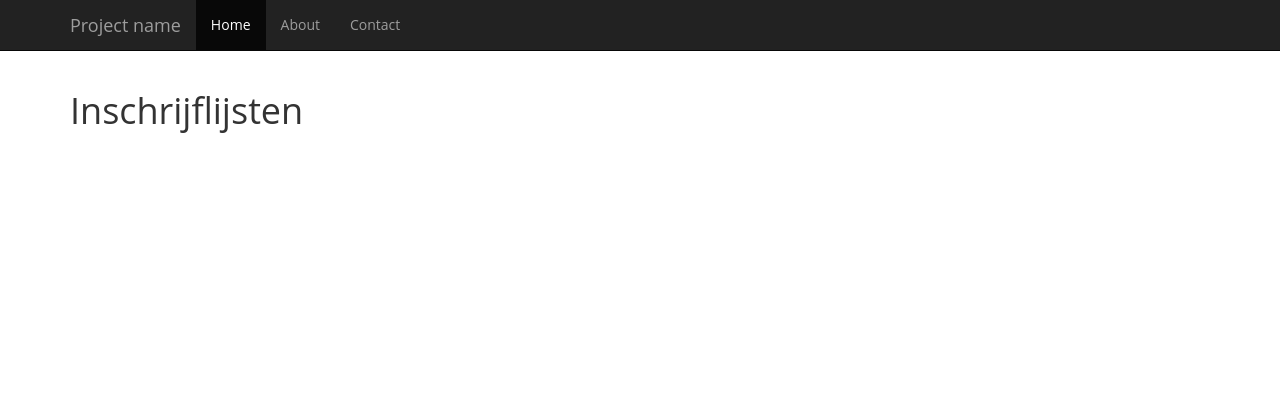
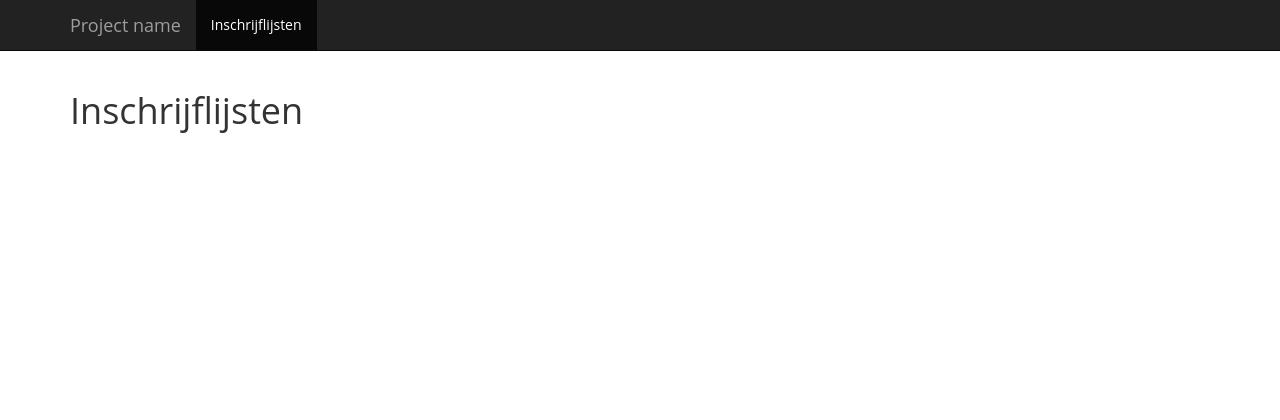
Before and after one commit to ASO-Alembic/Inschrijflijst, a Django app: page /events/ in a window 1280 px wide. Shown: the top 420 px of the page. Run offline with Django 3.2, Linux system fonts and the light colour scheme; the visitor is signed in with stand-in values (Sample User, id 1); data that the repository does not hold is empty; some libraries are stand-ins or nearby versions.

Commit message:
Implement menu

```diff
--- a/templates/base.html
+++ b/templates/base.html
@@ -27,9 +27,9 @@
 			</div>
 			<div id="navbar" class="collapse navbar-collapse">
 				<ul class="nav navbar-nav">
-					<li class="active"><a href="#">Home</a></li>
-					<li><a href="#about">About</a></li>
-					<li><a href="#contact">Contact</a></li>
+					{% with request.resolver_match.url_name as url_name %}
+						<li class="{% if url_name == 'event-list' %}active{% endif %}"><a href="{% url 'event-list' %}">Inschrijflijsten</a></li>
+					{% endwith %}
 				</ul>
 			</div>
 		</div>
```
